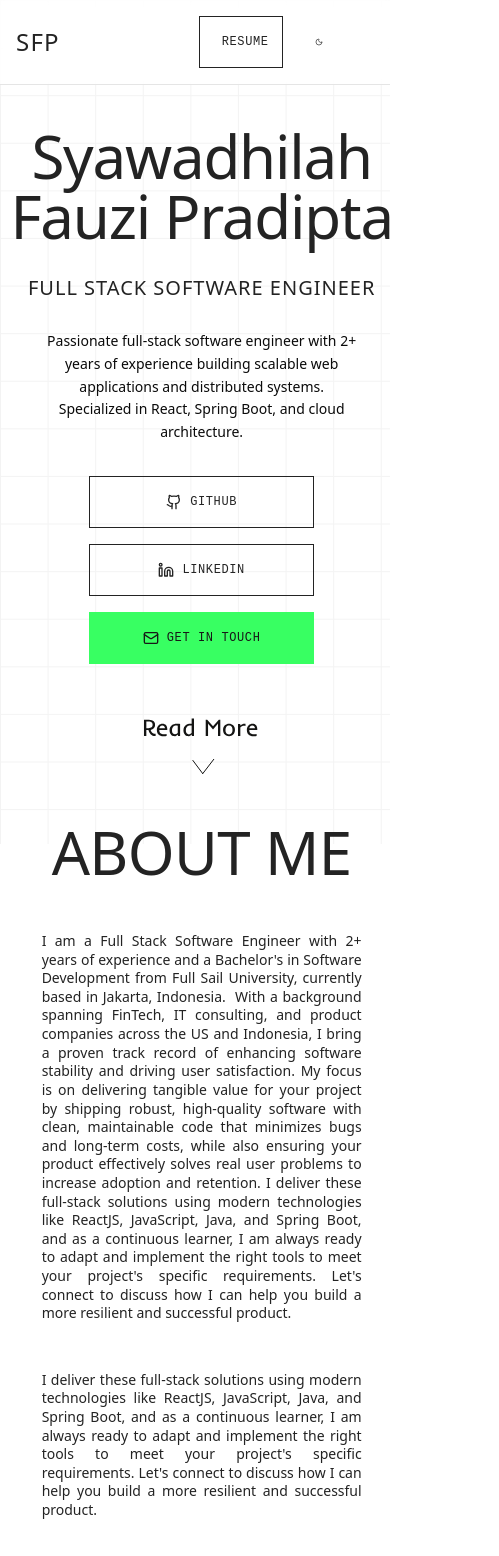
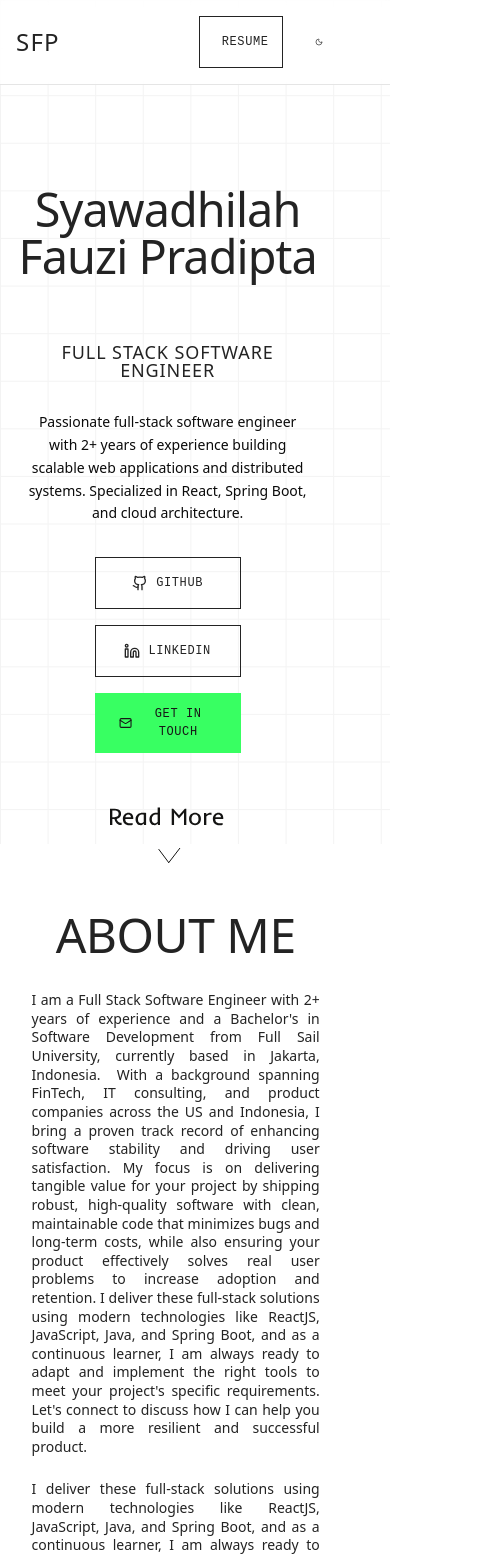
Before and after one commit to fauzipradipta/portofolio, a Next.js app: page / in a window 390 px wide. Shown: the top 1556 px of the page, 499 px wide, since content can reach past the window. Built offline with nearby package versions, Linux system fonts and the light colour scheme.

Commit message:
working on responsive

```diff
--- a/src/app/globals.css
+++ b/src/app/globals.css
@@ -439,34 +439,60 @@ code {
 
 /* Responsive Design */
 
-@media(min-width:360px) and (max-width:767px){
+@media (max-width:767px){
   .hero-section{
-    padding-top: 411rem;
-    margin-left: -8rem;
+    padding-top: 499rem !important;
+    margin-left: -5rem !important;
+    min-height: auto;
   }
 
   .hero-title {
-    font-size: 60px;
+    font-size: clamp(45px, 12vw, 60px) !important;
   }
 
-  .label{
-    font-size: clamp(20px, 1.5vw, 24px);
-    margin-top:-2rem;
+  .about-section{
+    margin-left: -4rem !important;
   }
 
+  .work-experience-section{
+    margin-left: -3rem !important;
+  }
+  .work-experience-section,
+  .project-section,
+  .footer-section {
+    margin-top: -214px !important; /* Remove negative margins on mobile */
+  }
+  .label{
+    margin-top: 0 !important;
+    font-size: clamp(18px, 4vw, 24px) !important;
+  }
+
+  .about-bio {
+    margin-top: 2rem !important;
+  }
+
+  .sub-bio {
+    margin-top: 1.5rem !important;
+  }
+   .text-right {
+    margin-right: 0 !important; /* Fix text alignment */
+  }
+
+  .card-skill-core {
+    margin-right: 0 !important; /* Fix card alignment */
+    max-width: 100% !important;
+  }
+
+  .experience-list {
+    margin-top: 2rem !important; /* Reduce excessive margin */
+  }
    .btn-primary,
   .btn-accent {
     width: 48%;
     min-height: 52px;
   }
 
-  .about-section{
-    margin-left: -8rem;
-  }
 
-  .title-big{
-    font-size: 60px;
-  }
 }
 @media (max-width: 767px) {
   .grid-container {
```
Also changed, not shown: src/app/assets/icon2.png (added), src/app/assets/icon3.png (added).
